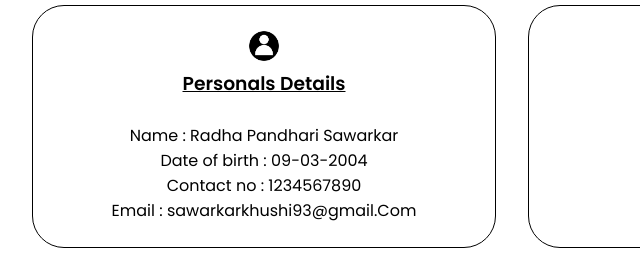
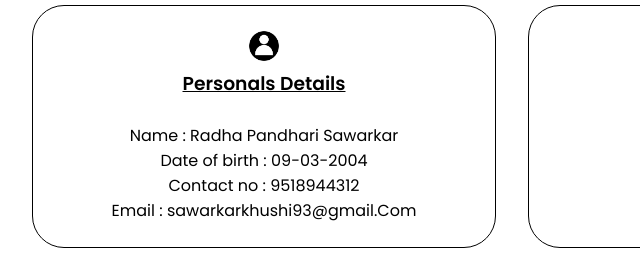
Before and after one commit to Radhasawarkar9/Portfolio, a plain HTML site: page index.html in a window 1280 px wide. Shown: the part 1700-1973 px from the top of the page, 128-768 px from the left. Drawn offline with Linux system fonts and the light colour scheme.

Commit message:
Update index.html

```diff
--- a/index.html
+++ b/index.html
@@ -106,7 +106,7 @@
      <div class="details-container">
       <img src="img16.png"alt="Experience icon"class="icon" />
       <h3><u>Personals Details</u></h3><br>
-      <p>Name : Radha Pandhari Sawarkar <br> Date of birth : 09-03-2004 <br> Contact no : 1234567890 <br> Email : sawarkarkhushi93@gmail.Com</p>
+      <p>Name : Radha Pandhari Sawarkar <br> Date of birth : 09-03-2004 <br> Contact no : 9518944312 <br> Email : sawarkarkhushi93@gmail.Com</p>
     </div>
 
 
```
